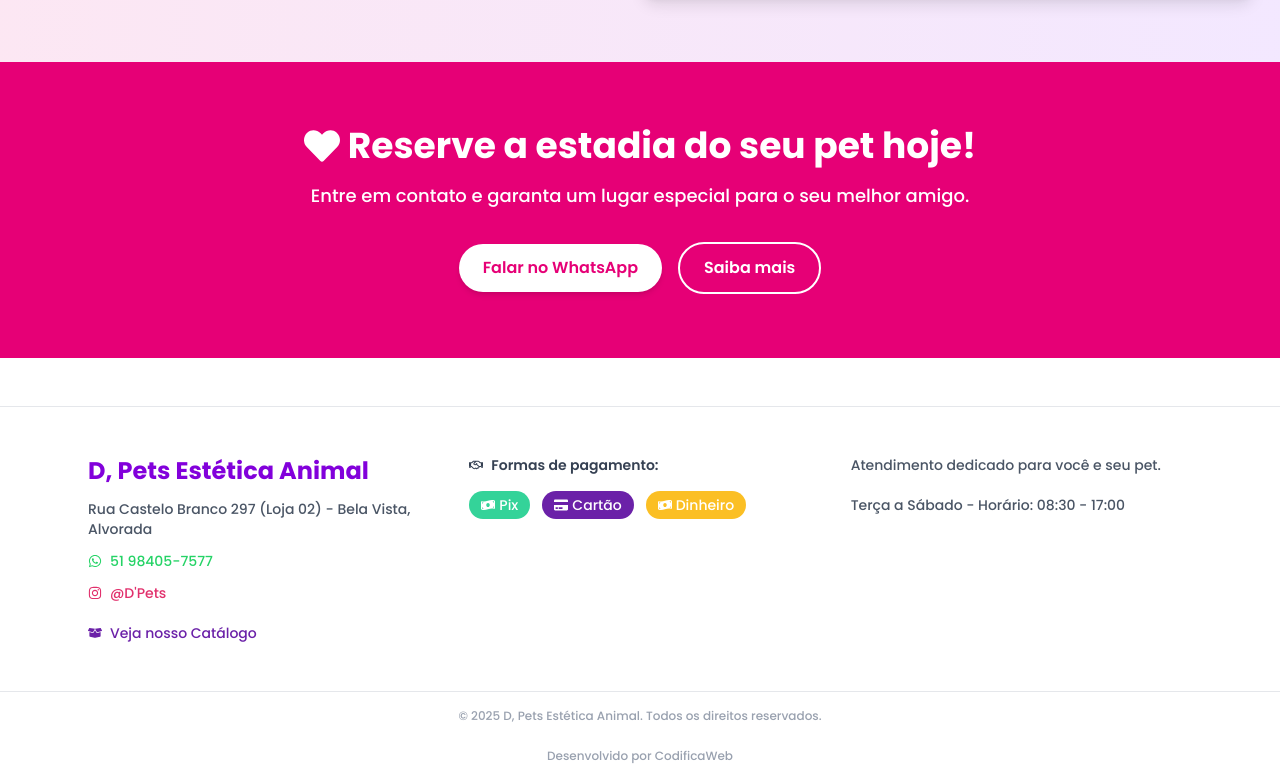
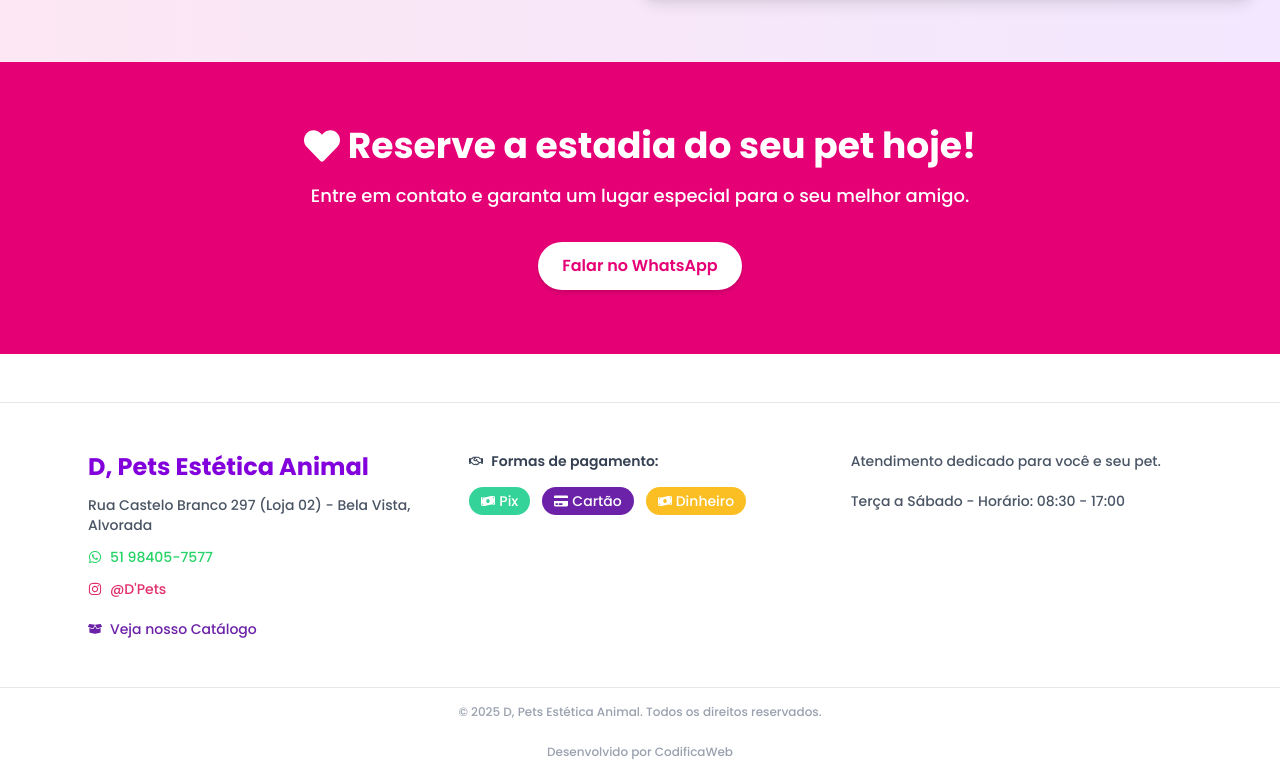
Before and after one commit to FernandoGvDev/D-Pets, a React (Vite) app: page /hotel in a window 1280 px wide. Shown: the part 1996-2760 px from the top of the page. Built offline with nearby package versions, Linux system fonts and the light colour scheme.

Commit message:
ajuste link whats

```diff
--- a/src/pages/hotel/index.tsx
+++ b/src/pages/hotel/index.tsx
@@ -1,9 +1,8 @@
 import { motion } from "framer-motion";
 import { FaPaw, FaHeart, FaBath, FaUtensils, FaDog, FaCut } from "react-icons/fa";
-import { Link } from "react-router-dom";
 
 export default function Hotel() {
-  const whatsappLink = `https://wa.me/5551984057577?text=Olá!%20Gostaria%20de%20saber%20mais%20sobre%20o%20Hotel%20Verkoiansk%20Pet%20Hotel.`;
+  const whatsappLink = `https://wa.me/555184057577?text=Olá!%20Gostaria%20de%20saber%20mais%20sobre%20o%20Hotel%20para%20Pets.`;
 
   return (
     <main className="bg-white text-gray-800">
@@ -142,12 +141,6 @@
           >
             Falar no WhatsApp
           </a>
-          <Link
-            to="/contato"
-            className="border-2 border-white px-6 py-3 rounded-full hover:bg-white hover:text-pink-600 transition font-semibold"
-          >
-            Saiba mais
-          </Link>
         </div>
       </section>
     </main>
```
